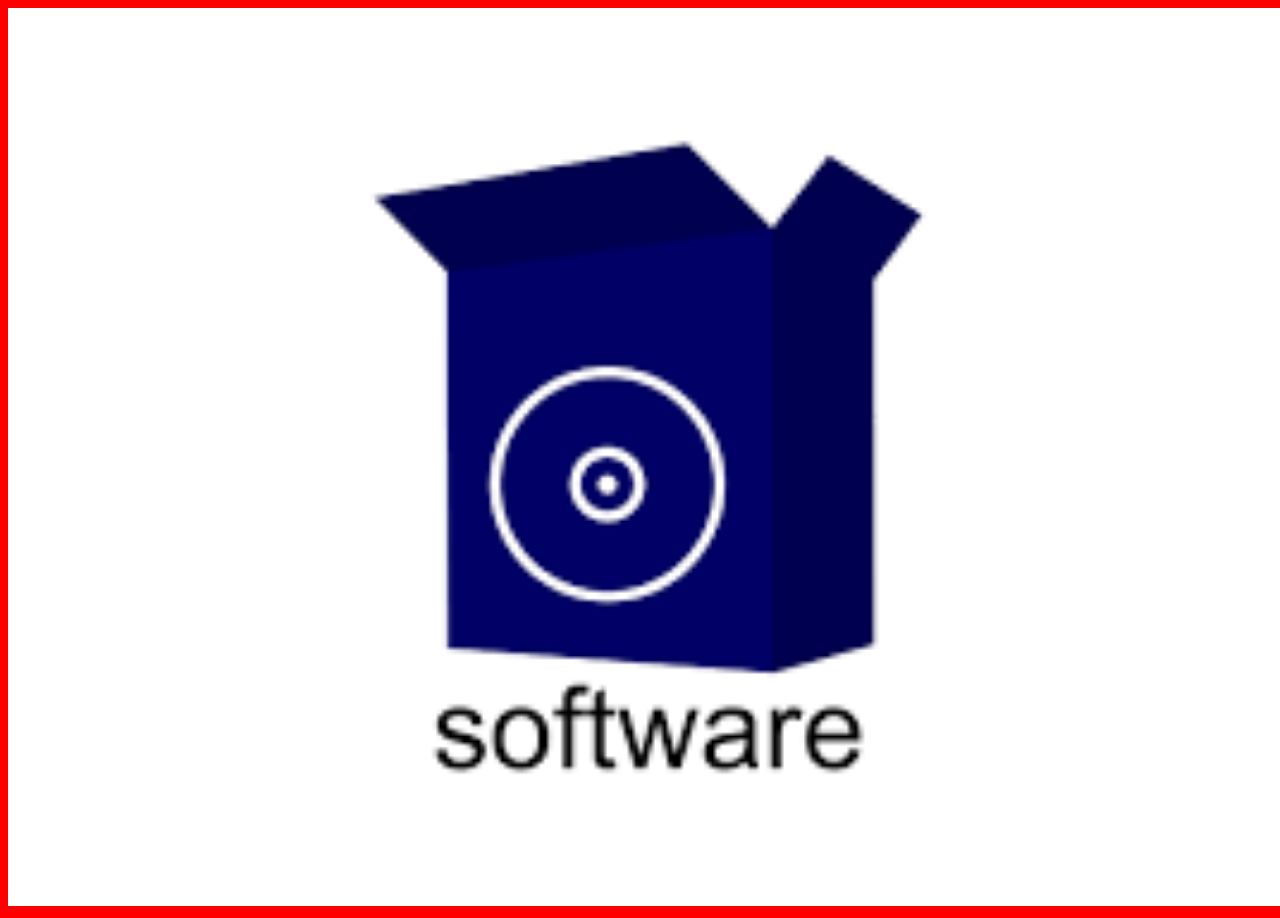
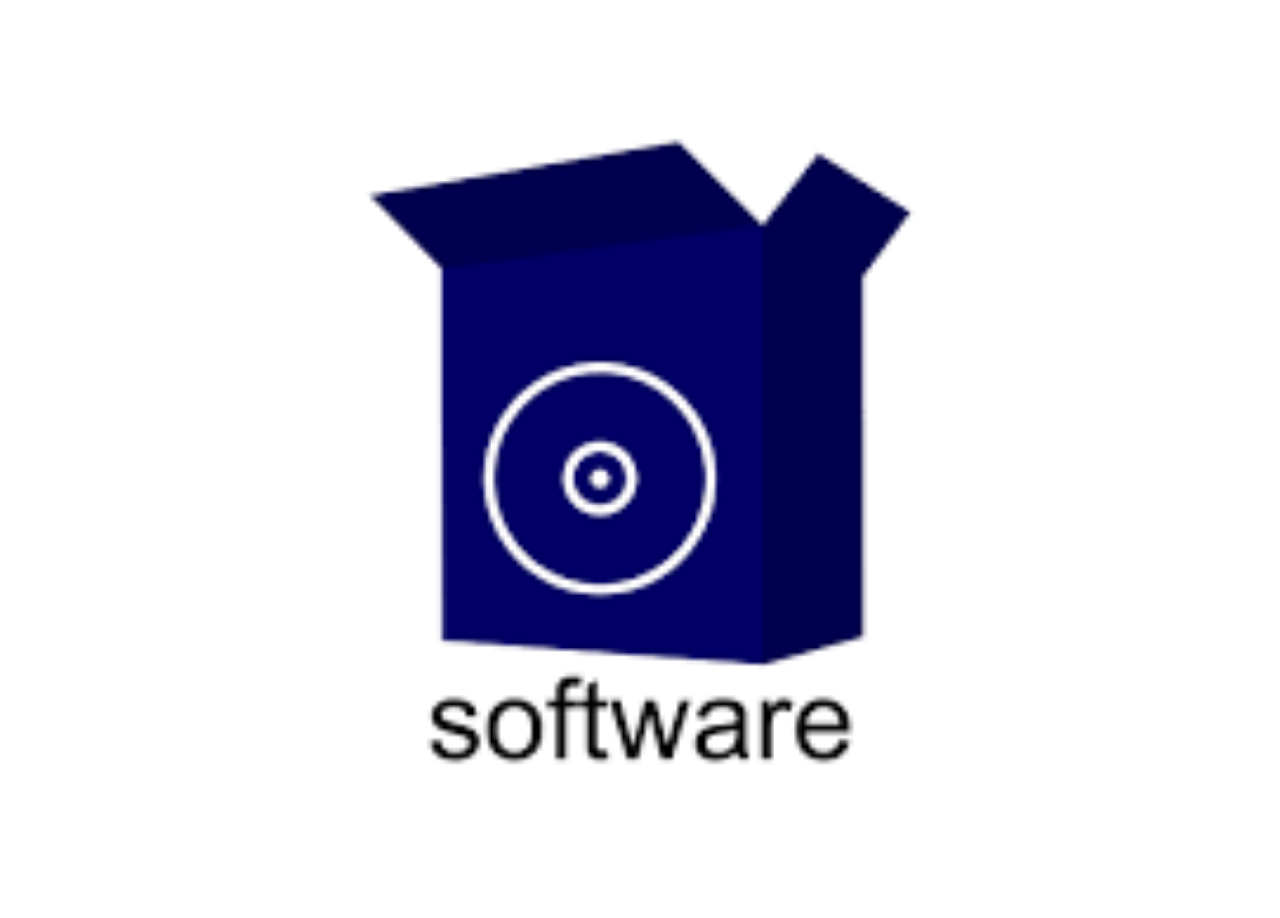
Before and after one commit to kiziltasmehmet/kiziltasmehmet.github.io, a plain HTML site: page index.html in a window 1280 px wide. Drawn offline with Linux system fonts and the light colour scheme.

Commit message:
Update index.html

```diff
--- a/index.html
+++ b/index.html
@@ -5,7 +5,7 @@
 
 </head>
 
-<body style="width: 100%; height: 100%; background-color: red">
+<body>
 
 	<img src="pic.png" style="width:100%; height:100%;">
 </body>
```
